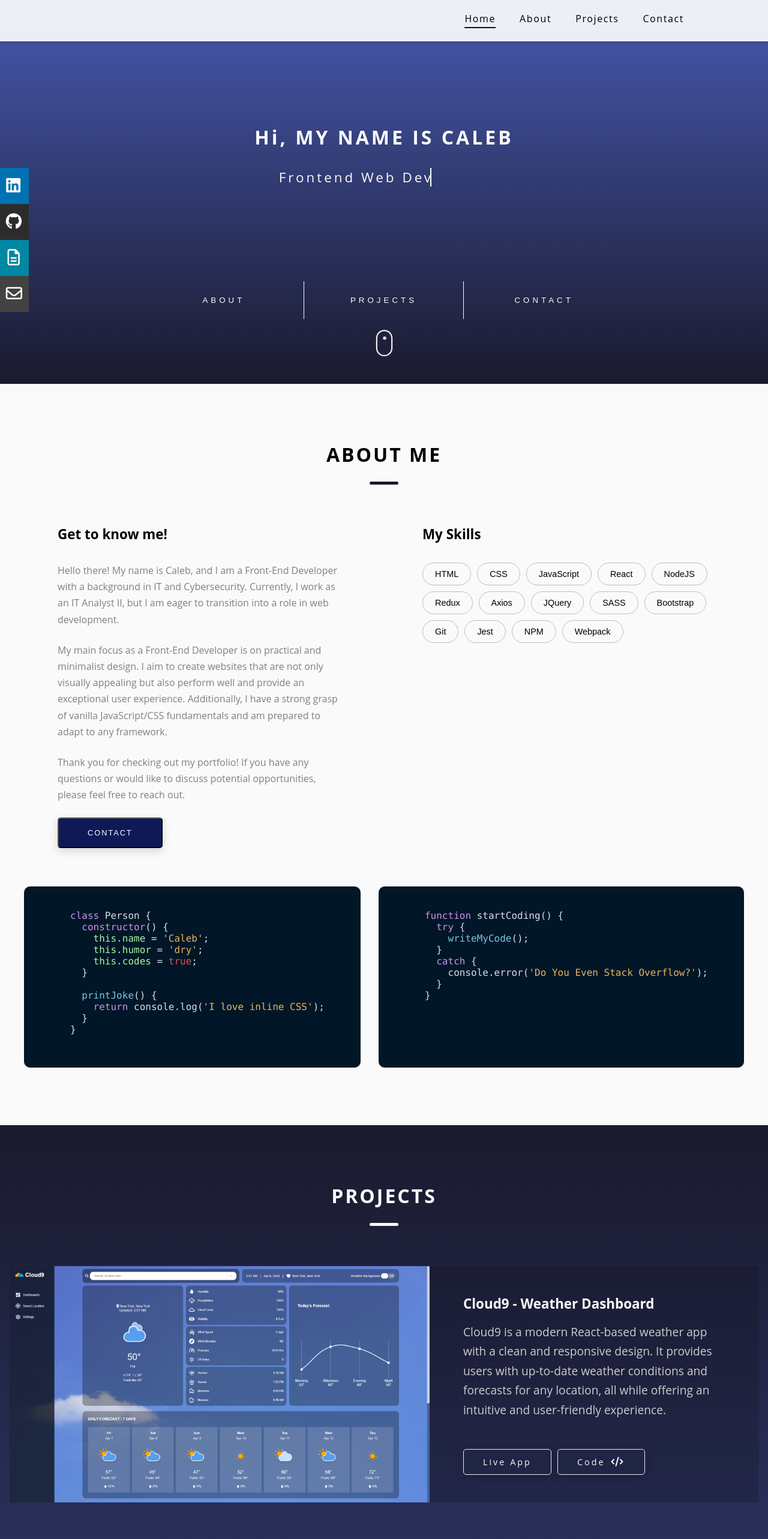
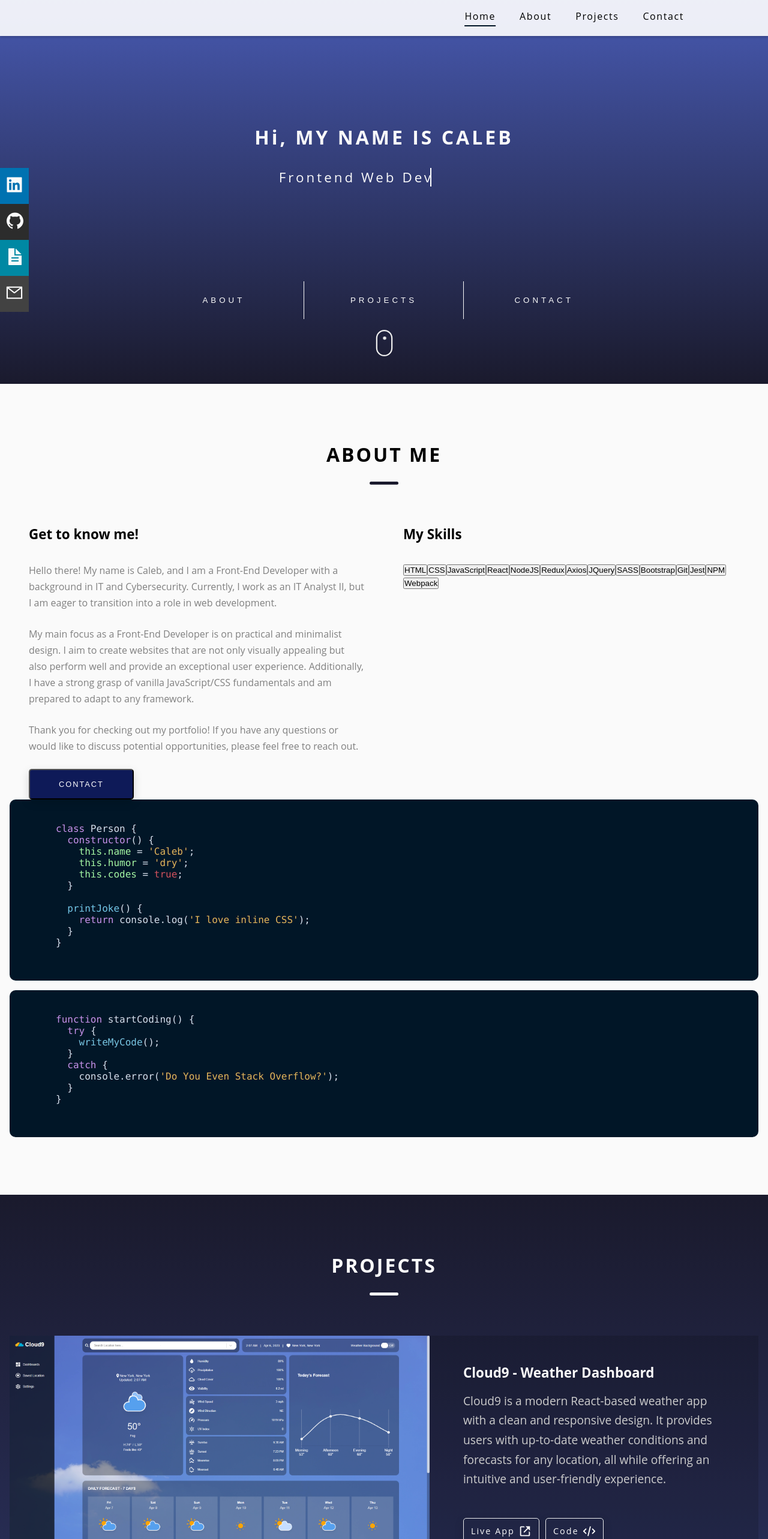
Before and after one commit to Swhag/old-portfolio, a React (Create React App) app: page / in a window 1280 px wide. Shown: the top 2566 px of the page at 60% size. Built offline with nearby package versions, Linux system fonts and the light colour scheme; the HTML template or start-up script is replaced by a standard one.

Commit message:
icons and styling updated

```diff
--- a/src/components/Projects.js
+++ b/src/components/Projects.js
@@ -1,7 +1,9 @@
 import React from 'react';
 import '../styles/projects.css';
+import cloud9 from '../images/cloud9.png';
 import { useInView } from 'react-intersection-observer';
-import cloud9 from '../images/cloud9.png';
+import { BiLinkExternal } from 'react-icons/bi';
+import { HiOutlineCode } from 'react-icons/hi';
 
 function Projects(props) {
   const { projects } = props;
@@ -46,6 +48,9 @@ function Project1(props) {
             target='_blank'
           >
             <span>Live App</span>
+            <div className='icon-container'>
+              <BiLinkExternal size={22} />
+            </div>
           </a>
           <a
             className='btn'
@@ -53,7 +58,9 @@ function Project1(props) {
             target='_blank'
           >
             <span>Code</span>
-            <i className='fa-solid fa-code'></i>
+            <div className='icon-container'>
+              <HiOutlineCode size={22} />
+            </div>
           </a>
         </div>
       </div>
@@ -90,6 +97,9 @@ function Project2(props) {
             target='_blank'
           >
             <span>Live App</span>
+            <div className='icon-container'>
+              <BiLinkExternal size={22} />
+            </div>
           </a>
           <a
             className='btn'
@@ -97,7 +107,9 @@ function Project2(props) {
             target='_blank'
           >
             <span>Code</span>
-            <i className='fa-solid fa-code'></i>
+            <div className='icon-container'>
+              <HiOutlineCode size={22} />
+            </div>
           </a>
         </div>
       </div>
@@ -132,6 +144,9 @@ function Project3(props) {
             target='_blank'
           >
             <span>Live App</span>
+            <div className='icon-container'>
+              <BiLinkExternal size={22} />
+            </div>
           </a>
           <a
             className='btn'
@@ -139,7 +154,9 @@ function Project3(props) {
             target='_blank'
           >
             <span>Code</span>
-            <i className='fa-solid fa-code'></i>
+            <div className='icon-container'>
+              <HiOutlineCode size={22} />
+            </div>
           </a>
         </div>
       </div>
@@ -175,6 +192,9 @@ function Project4(props) {
             target='_blank'
           >
             <span>Live App</span>
+            <div className='icon-container'>
+              <BiLinkExternal size={22} />
+            </div>
           </a>
           <a
             className='btn'
@@ -182,7 +202,9 @@ function Project4(props) {
             target='_blank'
           >
             <span>Code</span>
-            <i className='fa-solid fa-code'></i>
+            <div className='icon-container'>
+              <HiOutlineCode size={22} />
+            </div>
           </a>
         </div>
       </div>
--- a/src/components/SideLinks.js
+++ b/src/components/SideLinks.js
@@ -1,5 +1,7 @@
 import React from 'react';
 import '../styles/sideLinks.css';
+import { AiFillLinkedin, AiFillGithub, AiOutlineMail } from 'react-icons/ai';
+import { IoDocumentTextSharp } from 'react-icons/io5';
 
 function SideLinks(props) {
   const email = 'caleb.kim1@outlook.com';
@@ -10,14 +12,18 @@ function SideLinks(props) {
         <li className='side-links linkedin'>
           <a href='https://www.linkedin.com/in/caleb-kim1' target='_blank'>
             <span>LinkedIn</span>
-            <i className='fa-brands fa-linkedin'></i>
+            <div className='linkedin-icon'>
+              <AiFillLinkedin size={32} />
+            </div>
           </a>
         </li>
 
         <li className='side-links github'>
           <a href='https://github.com/Swhag' target='_blank'>
             <span>GitHub</span>
-            <i className='fa-brands fa-github'></i>
+            <div className='github-icon'>
+              <AiFillGithub size={32} />
+            </div>
           </a>
         </li>
 
@@ -27,15 +33,18 @@ function SideLinks(props) {
             target='_blank'
           >
             <span>Resume</span>
-            <i className='fa-regular fa-file-lines'></i>
+            <div className='resume-icon'>
+              <IoDocumentTextSharp size={32} />
+            </div>
           </a>
         </li>
 
         <li className='side-links email'>
           <a href={`mailto:${email}`}>
             <span>Email</span>
-
-            <i className='fa-regular fa-envelope'></i>
+            <div className='email-icon'>
+              <AiOutlineMail size={30} />
+            </div>
           </a>
         </li>
       </ul>
@@ -43,14 +52,4 @@ function SideLinks(props) {
   );
 }
 
-function EmailButton() {
-  let email = 'caleb.kim1@outlook.com';
-
-  return (
-    <a href={`mailto:${email}`}>
-      <i className='fa-regular fa-envelope'></i>
-    </a>
-  );
-}
-
 export default SideLinks;
--- a/src/styles/App.css
+++ b/src/styles/App.css
@@ -1,6 +1,5 @@
 :root {
   --primary-color: #1a1a2d;
-  --secondary-color: #0e1a58;
   --button-color: #0e1a58;
   --light-gray-color: #bdbdbd;
   --text-color: #fafafa;
@@ -68,3 +67,13 @@ li {
   -webkit-tap-highlight-color: rgba(0, 0, 0, 0);
   -webkit-tap-highlight-color: transparent;
 }
+
+/* ---------------------------------------- */
+
+#tsparticles {
+  position: fixed;
+  top: 0;
+  left: 0;
+  width: 100%;
+  height: 100%;
+}
--- a/src/styles/about.css
+++ b/src/styles/about.css
@@ -34,12 +34,12 @@
   display: flex;
   justify-content: center;
   width: 100%;
-  gap: 8rem;
+  gap: 4rem;
 }
 
 .content-left,
 .content-right {
-  max-width: 30rem;
+  max-width: 35rem;
   opacity: 0;
   transition: opacity 0.6s ease-in-out, transform 0.6s ease-in-out;
 }
@@ -73,22 +73,6 @@
   opacity: 0.9;
 }
 
-.skills {
-  display: flex;
-  flex-wrap: wrap;
-  min-width: 25rem;
-  gap: 10px;
-}
-
-.skill-tag {
-  border: 1px solid var(--light-gray-color);
-  background-color: #fafafa;
-  padding: 10px 20px;
-  font-size: 0.9rem;
-  border-radius: 25px;
-  text-align: center;
-}
-
 @media (max-width: 1024px) {
   .about-section {
     padding: 5rem 1.5rem;
@@ -100,10 +84,6 @@
     justify-content: center;
     width: 100%;
     gap: 5rem;
-  }
-
-  .skills {
-    min-width: 20rem;
   }
 
   .content-left,
@@ -119,31 +99,14 @@
 }
 
 /* ------------------------------------- */
-
-.about-codes {
-  margin-top: 4rem;
-  display: flex;
-  justify-content: center;
-  max-width: 100%;
-  gap: 30px;
-
-  opacity: 0;
-  transform: translateY(25%);
-  transition: opacity 0.6s ease-in-out, transform 0.6s ease-in-out;
-}
-
-.code-animate {
-  opacity: 1;
-  transform: translateY(0);
-}
-
-/* ------------------------------------- */
 /* code block1 styling */
 /* ------------------------------------- */
 
 .person-container {
   background-color: #011627;
   color: #d6deeb;
+  margin-bottom: 1rem;
+
   padding: 20px 60px 20px 0;
   border-radius: 10px;
 }
@@ -200,22 +163,6 @@
 }
 
 @media (max-width: 1024px) {
-  .about-codes {
-    margin-top: 4rem;
-    display: flex;
-    flex-direction: column;
-    max-width: 100%;
-    gap: 30px;
-    font-size: 0.9rem;
-    transform: translateY(20%);
-    opacity: 0;
-  }
-
-  .code-animate {
-    opacity: 1;
-    transform: translateY(0);
-  }
-
   .person-container,
   .code-container {
     padding: 20px 0 10px 0;
--- a/src/styles/footer.css
+++ b/src/styles/footer.css
@@ -1,13 +1,13 @@
 .footer-container {
   background-color: #1a1a2d;
-  /* background-color: rgba(26, 26, 45, 1); */
 
   color: #fff;
+  padding: 2rem;
+
   display: flex;
   flex-direction: column;
   justify-content: center;
   align-items: center;
-  padding: 2rem;
 }
 
 /* -------------------------------- */
@@ -19,35 +19,19 @@
   gap: 60px;
 }
 
-.mobile-icons i {
-  width: 50px;
-  height: 50px;
-
-  display: flex;
-  justify-content: center;
-  align-items: center;
-
-  font-size: 2rem;
+.linkedin-icon,
+.github-icon,
+.resume-icon,
+.mobile-icons .email-icon {
+  color: var(--text-color);
+  transition: transform 0.2s ease;
 }
 
-.mobile-icons i:hover {
-  transform: scale(1.1);
-}
-
-.mobile-icons .fa-linkedin {
-  color: var(--text-color);
-}
-
-.mobile-icons .fa-github {
-  color: var(--text-color);
-}
-
-.mobile-icons .fa-file-lines {
-  color: var(--text-color);
-}
-
-.mobile-icons .fa-envelope {
-  color: var(--text-color);
+.linkedin-icon:hover,
+.github-icon:hover,
+.resume-icon:hover,
+.mobile-icons .email-icon:hover {
+  transform: scale(1.2);
 }
 
 @media (max-width: 1024px) {
--- a/src/styles/navbar.css
+++ b/src/styles/navbar.css
@@ -1,7 +1,6 @@
 .navbar {
   background-color: rgba(255, 255, 255, 0.9);
   box-shadow: 0 2px 4px 0 rgba(0, 0, 0, 0.2);
-  border-bottom: 2px solid transparent;
 
   color: #000;
   width: 100%;
@@ -21,14 +20,14 @@
 
 .navbar ul {
   display: flex;
-  padding: 6px 0px;
+  padding: 2px 0px;
   gap: 40px;
 }
 
 .navbar li {
   position: relative;
   letter-spacing: 0.1rem;
-  padding-bottom: 0.3rem;
+  padding-bottom: 6px;
 }
 
 .navbar li::after {
--- a/src/styles/projects.css
+++ b/src/styles/projects.css
@@ -141,7 +141,7 @@
 }
 
 .button-group .btn {
-  padding: 0.7rem 2rem;
+  padding: 6px 12px;
   font-size: 0.9rem;
 
   display: flex;
@@ -152,7 +152,7 @@
   background-color: transparent;
   color: var(--text-color);
 
-  letter-spacing: 3px;
+  letter-spacing: 2px;
   transition: background-color 0.2s ease-in-out;
 }
 
@@ -160,14 +160,13 @@
   background-color: rgba(255, 255, 255, 0.2);
 }
 
-.button-group .btn i {
-  margin-left: 10px;
-  font-size: 1rem;
+.button-group .btn .icon-container {
+  margin-left: 6px;
+  padding-top: 4px;
 }
 
 @media (max-width: 1024px) {
   .button-group .btn {
-    padding: 0.6rem 0.9rem;
     font-size: 0.9rem;
   }
 }
--- a/src/styles/sideLinks.css
+++ b/src/styles/sideLinks.css
@@ -78,13 +78,20 @@
   font-size: 0.9rem;
 }
 
-.side-links i {
-  font-size: 1.7rem;
-  margin-right: 10px;
+.linkedin-icon {
+  margin-right: 4px;
 }
 
-.fa-file-lines {
-  margin-left: 3px;
+.github-icon {
+  margin-right: 5px;
+}
+
+.resume-icon {
+  margin-right: 2px;
+}
+
+.side-links .email-icon {
+  margin-right: 8px;
 }
 
 @media (max-width: 1024px) {
```
